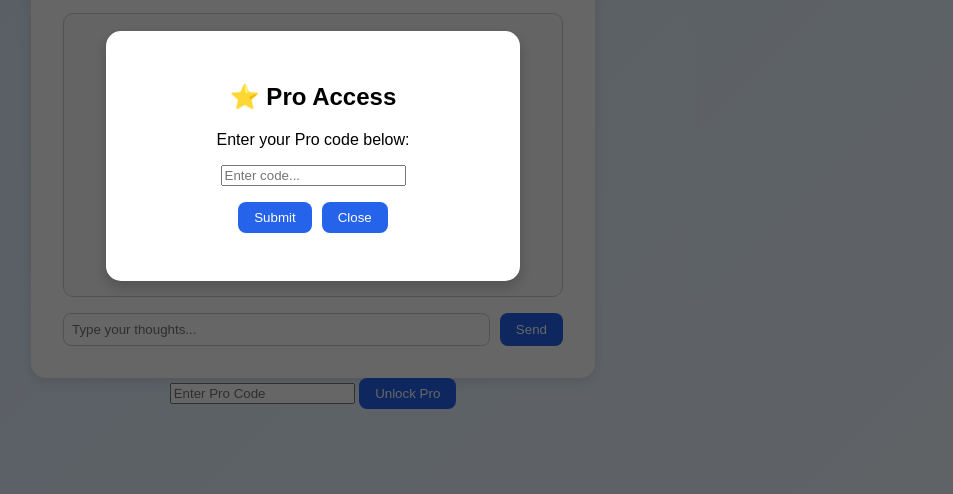
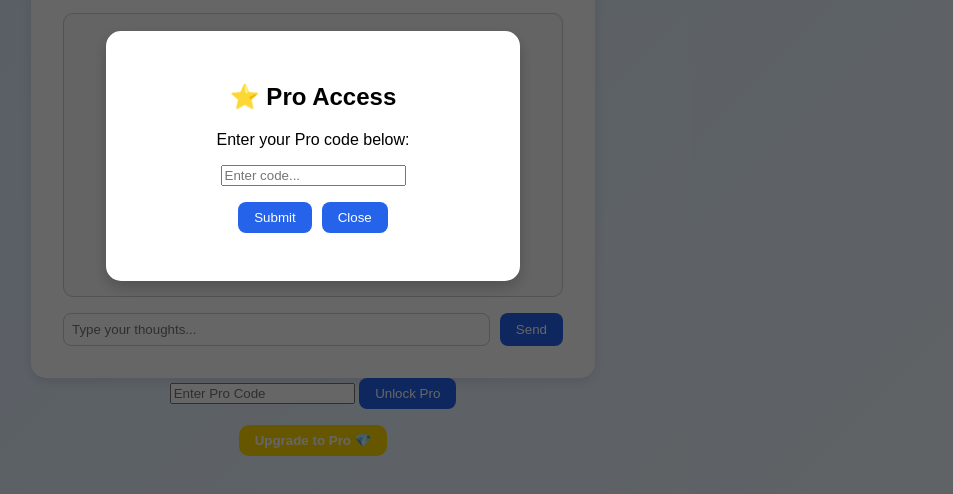
Before and after one commit to anoraroseleone-dev/Izzy, a plain HTML site: page index.html in a window 1280 px wide. Shown: the part 244-738 px from the top of the page, without its empty margins (327-1280 px from the left). Drawn offline with Linux system fonts and the light colour scheme.

Commit message:
Update index.html

```diff
--- a/index.html
+++ b/index.html
@@ -43,4 +43,4 @@
   <input id="proCodeInput" type="text" placeholder="Enter Pro Code" />
   <button onclick="checkProCode()">Unlock Pro</button>
   <p id="proMessage"></p>
-</div>
+</div><button id="proButton" onclick="unlockPro()">Upgrade to Pro 💎</button>
```
